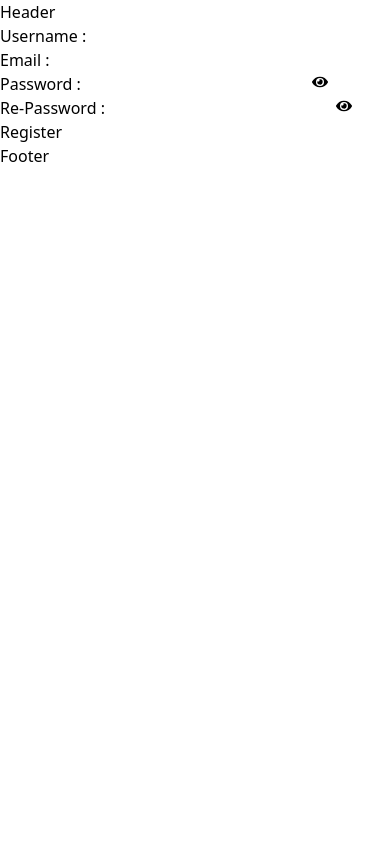
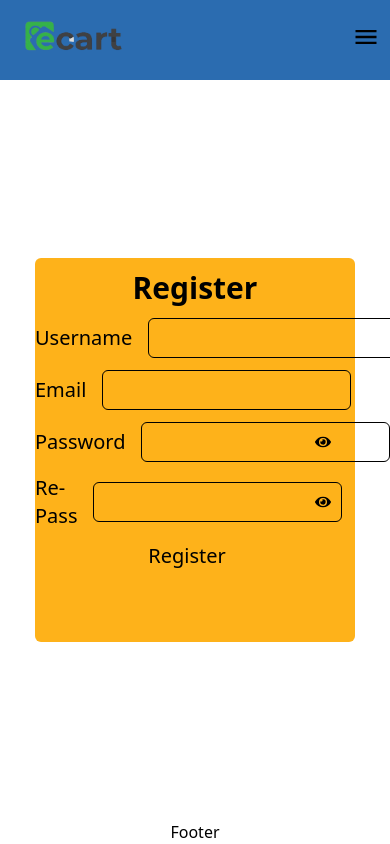
Before and after one commit to shrwn08/frontend-shopify, a React (Vite) app: page /register in a window 390 px wide. Built offline with nearby package versions, Linux system fonts and the light colour scheme.

Commit message:
header add.

```diff
--- a/src/Layout/Layout.jsx
+++ b/src/Layout/Layout.jsx
@@ -5,7 +5,7 @@ import Footer from '../components/Footer'
 
 const Layout = () => {
   return (
-    <div>
+    <div className='max-w-screen min-h-screen overflow-hidden bg-[#FFFFFF] flex flex-col justify-between items-center'>
         <Header />
         <Outlet />
         <Footer />
--- a/src/components/Header.jsx
+++ b/src/components/Header.jsx
@@ -1,9 +1,50 @@
-import React from 'react'
+import React, { useState } from "react";
+import Logo from "../assets/image/logo.png";
+import { IoMdMenu, IoMdClose } from "react-icons/io";
+import { Link } from "react-router-dom";
 
 const Header = () => {
+  const [menuBtn, setMenuBtn] = useState(false);
+
+  const handleMenuToggle = () => {
+    setMenuBtn((prev) => !prev);
+  };
   return (
-    <div>Header</div>
-  )
-}
+    <section className="w-full h-20 bg-[#2B6CB0] flex justify-center items-center relative">
+      <header className="w-19/20 h-full flex justify-between items-center">
+        <div>
+          <img src={Logo} alt="logo" className="h-16" />
+        </div>
+        <div className="z-100 sm:hidden">
+          <button type="button" onClick={handleMenuToggle}>
+            {menuBtn ? (
+              <IoMdClose
+                style={{
+                  fontSize: "28px",
+                }}
+              />
+            ) : (
+              <IoMdMenu style={{ fontSize: "28px" }} />
+            )}
+          </button>
+        </div>
 
-export default Header
+      </header>
+      {menuBtn && (
+        <div className="h-screen w-4/5 bg-white absolute top-0 right-0 z-10">
+            <div className="h-20 w-full">
+
+            </div>
+          <div className="text-xl border-b-2 py-2 border-gray-400/15 hover:cursor-pointer pl-3">
+            <Link to="/login">Login</Link>
+          </div>
+          <div className="text-xl border-b-2 py-2 border-gray-400/15 hover:cursor-pointer pl-3">
+            <Link to="/register">Register</Link>
+          </div>
+        </div>
+      )}
+    </section>
+  );
+};
+
+export default Header;
--- a/src/pages/Register.jsx
+++ b/src/pages/Register.jsx
@@ -43,59 +43,65 @@ const Register = () => {
   };
 
   return (
-    <>
-      <form onSubmit={handleSubmit}>
-        <div>
-          <label>Username :</label>
+    <section className="w-full h-full bg-white flex justify-center items-center relative">
+      <form onSubmit={handleSubmit} className="w-80 h-96 bg-[#FEB21A] rounded-md sm:hidden">
+        <h2 className="text-center text-3xl font-bold mt-3">Register </h2>
+        <div className="w-[95%] flex gap-4 justify-between items-center mt-3">
+          <label className="text-xl">Username </label>
           <input
             type="text"
             name="username"
             value={formData.username}
             onChange={handleFormDataOnchange}
+            className="h-10 border rounded-md px-2"
           />
         </div>
-        <div>
-          <label>Email :</label>
+        <div className="w-[95%] flex gap-4 justify-between items-center mt-3">
+          <label className="text-xl">Email </label>
           <input
             type="email"
             name="email"
             value={formData.email}
             onChange={handleFormDataOnchange}
+            className="h-10 border rounded-md px-2"
           />
         </div>
-        <div>
-          <label>Password :</label>
+        <div className="w-[95%] flex gap-4 justify-between items-center mt-3 relative">
+          <label className="text-xl">Password </label>
           <input
             type={visiblePass ? "text" : "password"}
             name="password"
             value={formData.password}
             onChange={handleFormDataOnchange}
+            className="h-10 border rounded-md px-2"
           />
 
-          <button type="button" onClick={handleVisiblePassword}>
+          <button type="button" onClick={handleVisiblePassword} className="absolute right-2">
             {visiblePass ? <FaEyeSlash /> : <FaEye />}
           </button>
         </div>
-        <div>
-          <label>Re-Password :</label>
+        <div className="w-[95%] flex gap-4 justify-between items-center mt-3 relative">
+          <label className="text-xl">Re-Pass </label>
           <input
             type={visibleRepass ? "text" : "password"}
             onChange={(e) => setRepassword(e.target.value)}
             value={repassword}
+            className="h-10 border rounded-md px-2"
           />
-          <button type="button" onClick={hanldeVisibleRepassword}>
+          <button type="button" onClick={hanldeVisibleRepassword} className="absolute right-2">
             {visibleRepass ? <FaEyeSlash /> : <FaEye />}{" "}
           </button>
         </div>
-        <div>
+        <div className="w-[95%] flex gap-4 justify-between items-center mt-3">
           <input
             type="submit"
             value="Register"
-            className="hover:cursor-pointer"
+            className="w-full hover:cursor-pointer text-xl"
           />
         </div>
       </form>
-    </>
+
+    </section>
   );
 };
 
```
Also changed, not shown: src/assets/image/logo.png (added), text.txt (added).
